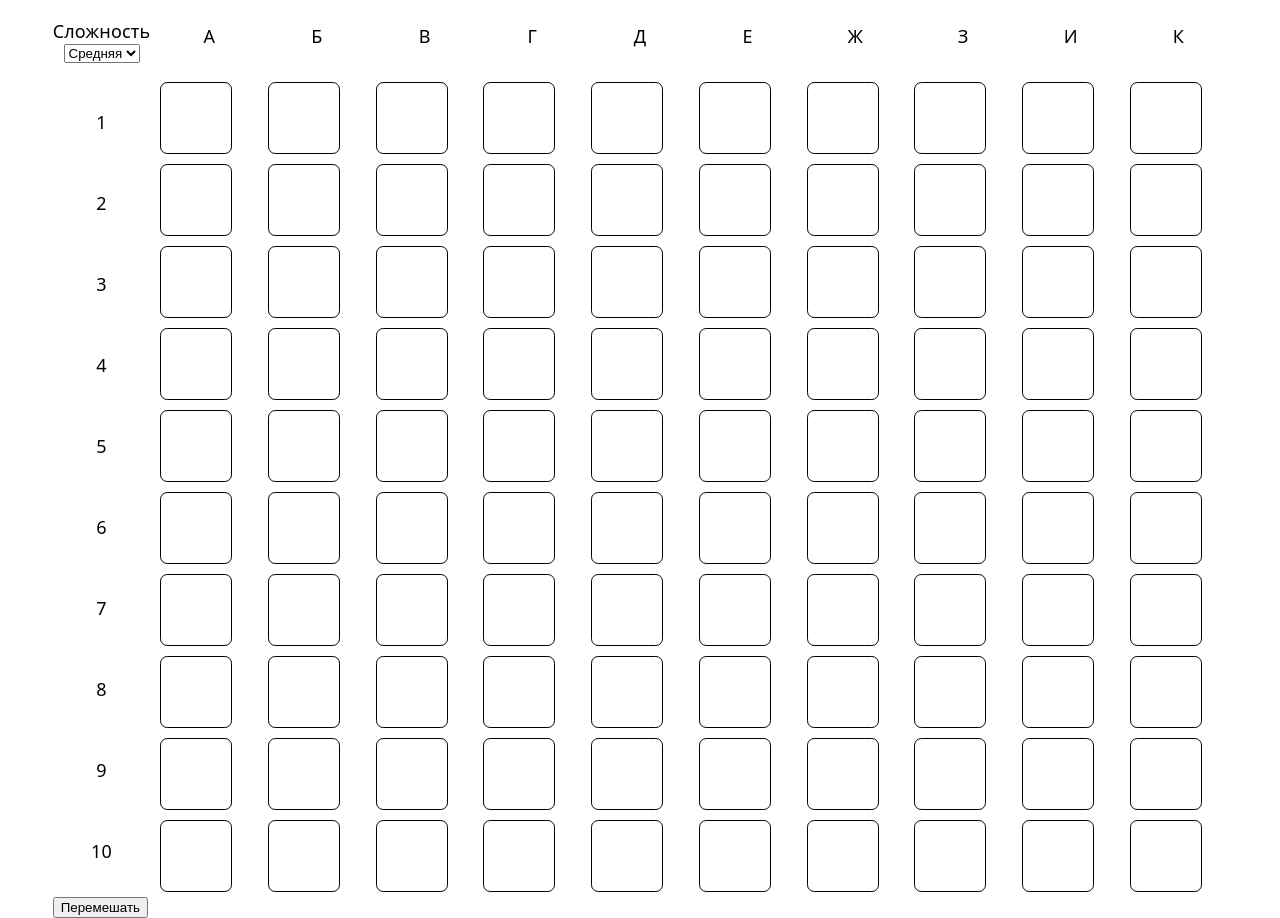
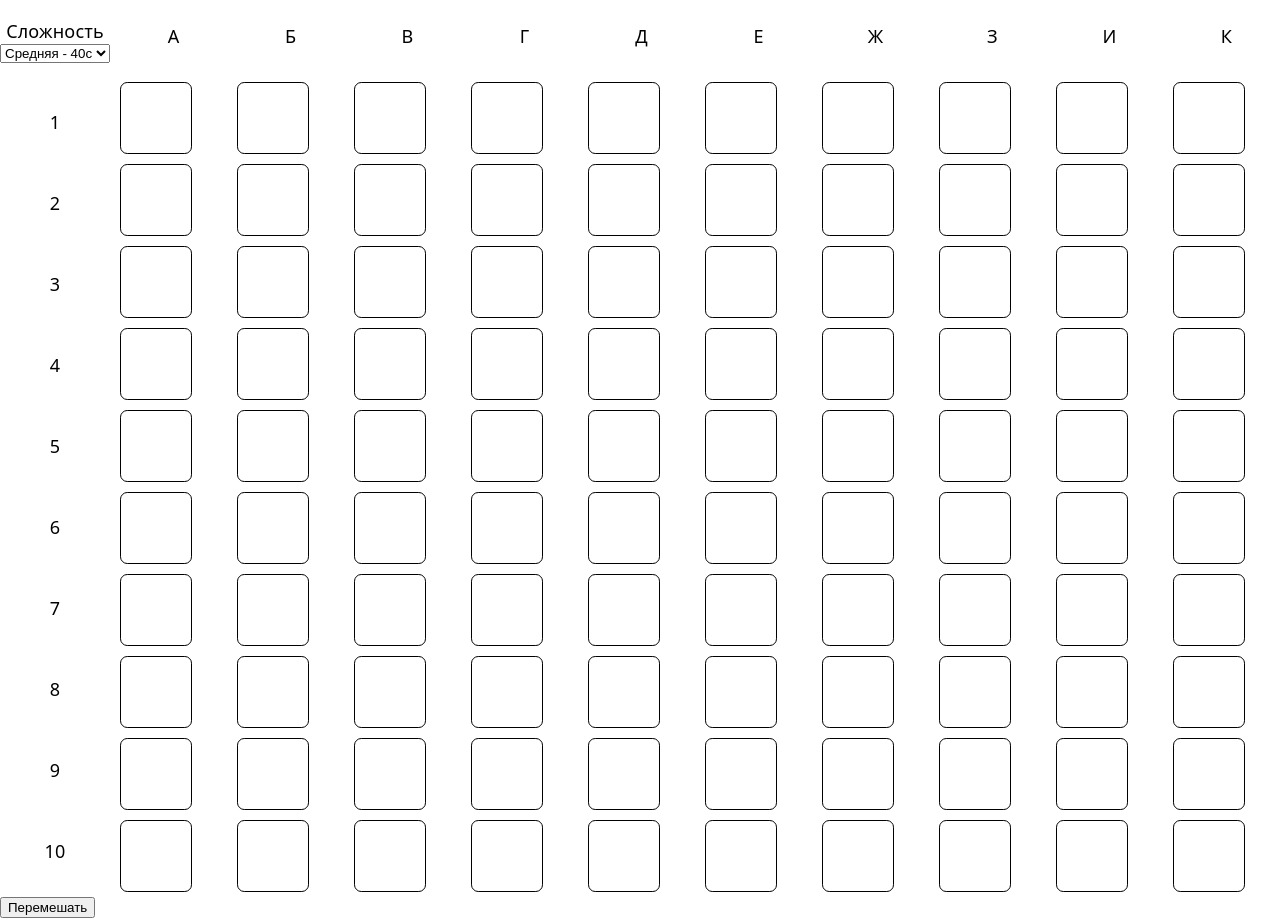
Before and after one commit to Asshen4522/forExam, a Vue app: page / in a window 1280 px wide. Built offline with nearby package versions, Linux system fonts and the light colour scheme.

Commit message:
Уточнение сложности

```diff
--- a/src/components/MainPage.vue
+++ b/src/components/MainPage.vue
@@ -41,9 +41,9 @@ function randdoooom() {
                         Сложность
                     </div>
                     <select @change="dataBilets.pickDif($event.target.value)">
-                        <option :value="50">Низкая</option>
-                        <option :value="40" selected>Средняя</option>
-                        <option :value="30">Высокая</option>
+                        <option :value="50">Низкая - 50с</option>
+                        <option :value="40" selected>Средняя - 40с</option>
+                        <option :value="30">Высокая - 30с</option>
                     </select>
                 </div>
                 <div class="coordCard">1</div>
```
